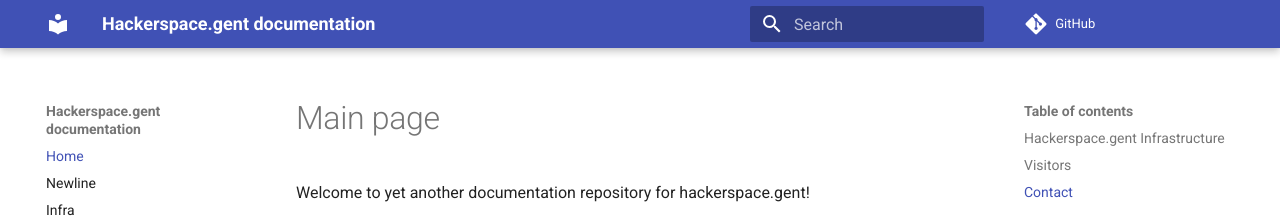
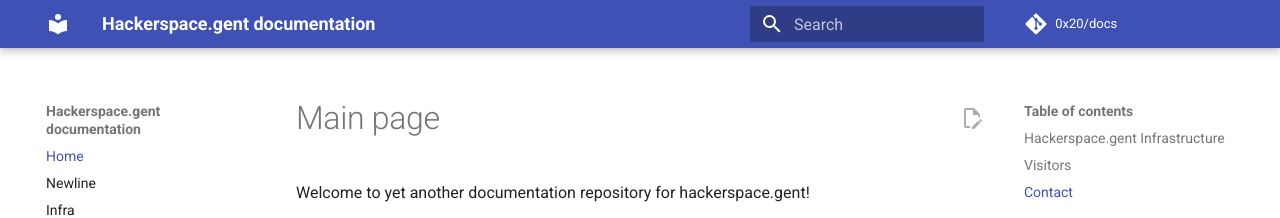
Before and after one commit to 0x20/docs, an MkDocs documentation site: the page built from docs/index.md, in a window 1280 px wide. Shown: the top 218 px of the page. Built offline with MkDocs 1.6.1 and Material for MkDocs 9.7.7, drawn with Linux system fonts in a browser that asks for light colours; comment, search, counter and statistics services are not loaded.

```diff
--- a/mkdocs.yml
+++ b/mkdocs.yml
@@ -1,4 +1,10 @@
 site_name: Hackerspace.gent documentation
+site_url: https://docs.hackerspace.gent
+
+repo_url: https://github.com/0x20/docs
+repo_name: 0x20/docs
+edit_uri: blob/main/docs/
+
 nav:
 - Home: index.md
 - Newline: newline.md
@@ -7,5 +13,14 @@ nav:
 theme:
   #name: readthedocs
   name: material
-repo_url: https://github.com/0x20/docs
-edit_uri: blob/main/docs/
+  features:
+    - content.action.edit
+    - search.suggest
+    - search.share
+plugins:
+  - search
+  - git-revision-date-localized:
+      enable_creation_date: true
+  - git-committers:
+      repository: 0x20/docs
+      branch: main
--- a/requirements.txt
+++ b/requirements.txt
@@ -1,2 +1,4 @@
 mkdocs==1.6.0
 mkdocs-material==9.*
+mkdocs-git-revision-date-localized-plugin
+mkdocs-git-committers-plugin-2
```
